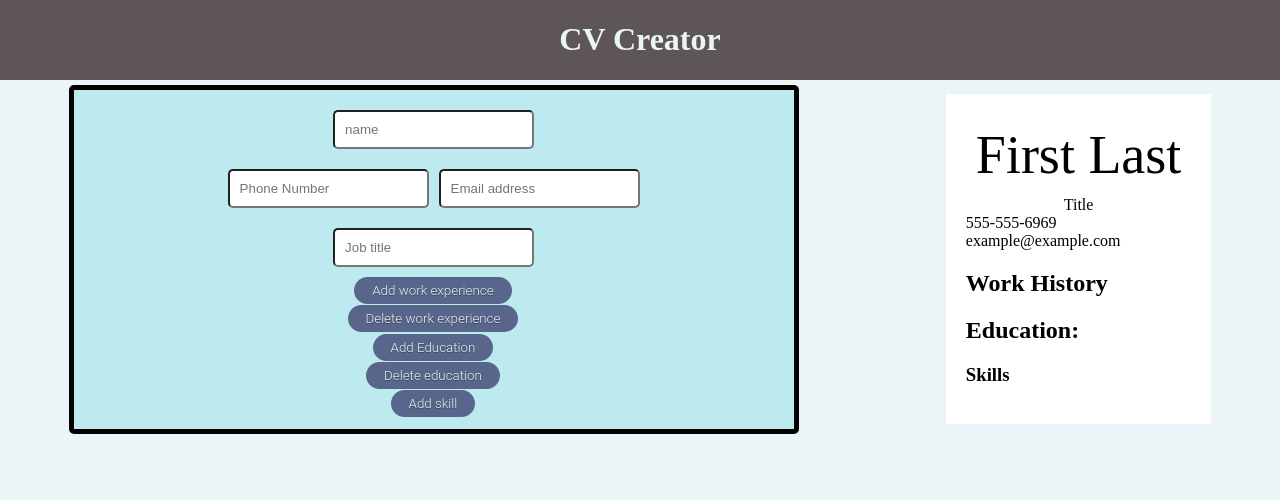
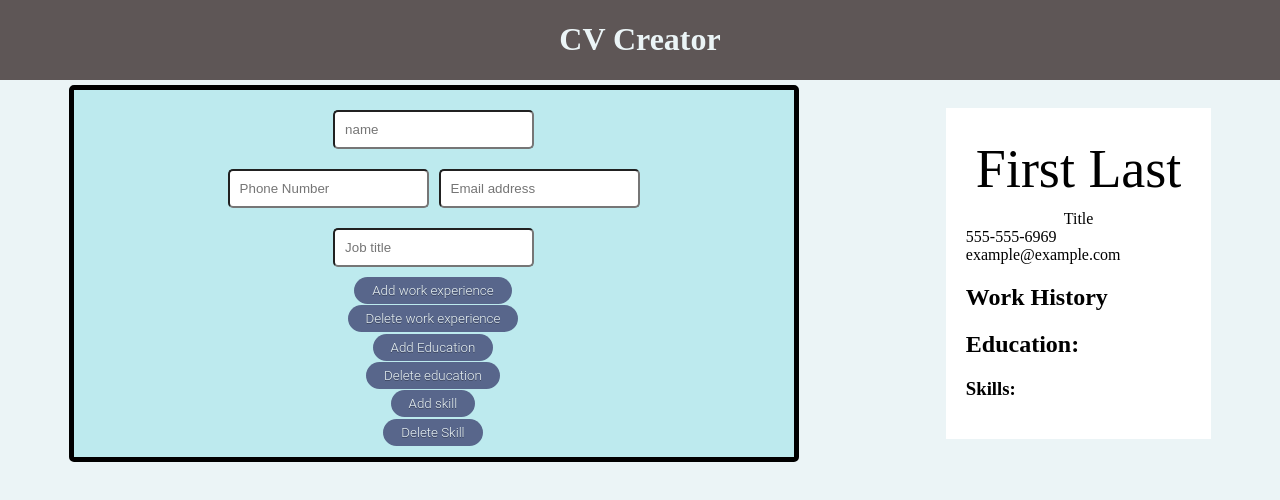
Before and after one commit to 9James9/CVMaker, a React (Create React App) app: page / in a window 1280 px wide. Shown: the top 500 px of the page. Built offline with nearby package versions, Linux system fonts and the light colour scheme.

Commit message:
delete skills button works

```diff
--- a/src/components/Displays/Personal/Skills/skillsdisplay.js
+++ b/src/components/Displays/Personal/Skills/skillsdisplay.js
@@ -6,16 +6,15 @@ const SkillsDisplay = ({skills}) => {
   const handleData = () => {
     skillArray = []
     for (let i = 0; i < Object.keys(skills.skills).length; i++) {
-      skillArray.push(`${skills.skills[i].skill}`)
-      console.log(skills[i])
+      skillArray.push(`${skills.skills[i]?.skill}`)
     }
   }
   return (
       <div>
-          <h3>Skills</h3>
+          <h3>Skills:</h3>
           {handleData()}
           {skillArray.map((x,i) => {
-            return <p key={i}>{x}</p>
+            return x !== 'undefined' ? <p key={i}>{x}</p> : ''
           })}
       </div>
   );
--- a/src/components/Main/main.js
+++ b/src/components/Main/main.js
@@ -34,9 +34,18 @@ export function Main() {
         }
       }
     }))
-    console.log(skills)
   }
-
+  const removeSkill = e => {
+    setSkillsInputs(skillsInputs.slice(0,-1))
+    setSkills((prevState) => ({
+      skills: {
+        ...prevState.skills,
+        [skillsInputs.length -1]: {
+          skill: ''
+        }
+      }
+    }))
+  }
   const addSkillsInput = e => {
     setSkillsInputs(skillsInputs.concat(<SkillsInput key={skillsInputs.length} updateSkill={updateSkill}/>))
   }
@@ -167,6 +176,7 @@ export function Main() {
         <button onClick={removeEducationClick}>Delete education</button>
         {educationDisplay}
         <button onClick={addSkillsInput}>Add skill</button>
+        <button onClick={removeSkill}>Delete Skill</button>
         {skillsInputs}
       </div>
 
```
